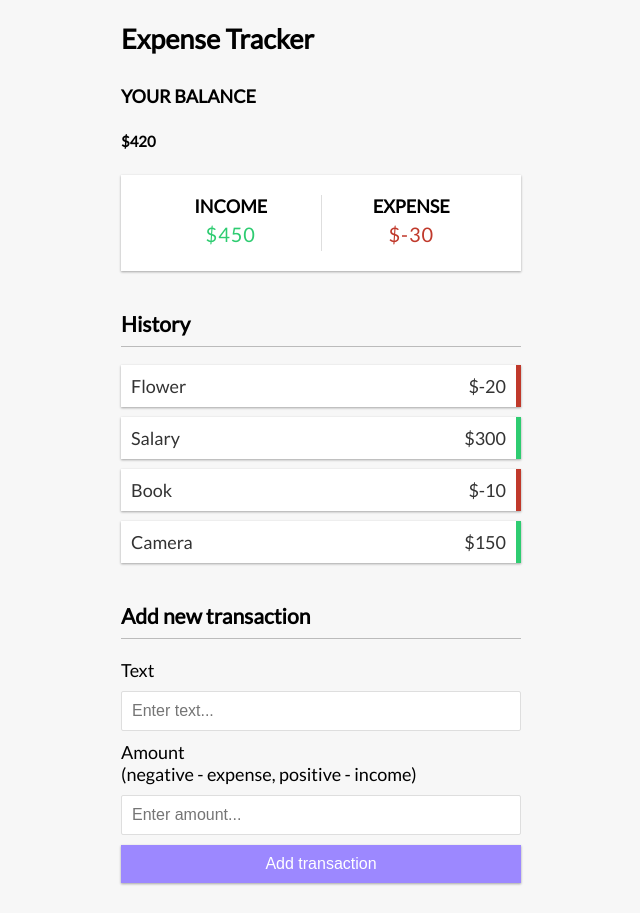
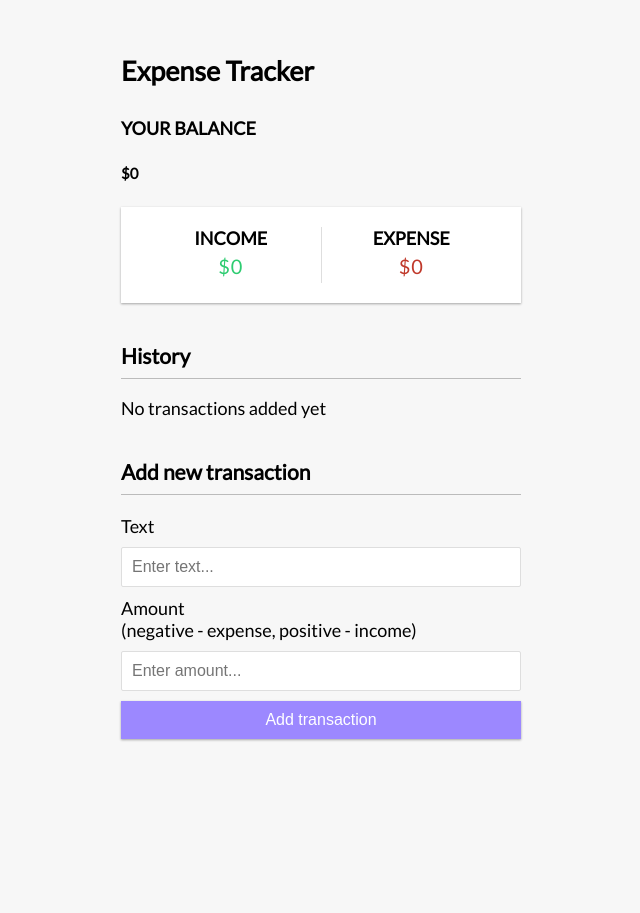
Before and after one commit to chaud1024/vue-expense_tracker, a Vue app: page / in a window 1280 px wide. Shown: the whole page, without its empty margins (319-959 px from the left). After the commit the page ends 800 px from the top, so only its background shows below. Built offline with nearby package versions, Linux system fonts and the light colour scheme.

Commit message:
add handleTransactionDelete function to deal with emit transactionDeleted, set localstorage

```diff
--- a/src/App.vue
+++ b/src/App.vue
@@ -1,5 +1,5 @@
 <script setup>
-import { ref, computed } from "vue";
+import { ref, computed, onMounted } from "vue";
 import { useToast } from "vue-toastification";
 
 import Header from "./components/Header.vue";
@@ -10,14 +10,17 @@ import AddTransaction from "./components/AddTransaction.vue";
 
 const toast = useToast();
 
-const dummyTransactions = [
-  { id: 1, text: "Flower", amount: -20 },
-  { id: 2, text: "Salary", amount: 300 },
-  { id: 3, text: "Book", amount: -10 },
-  { id: 4, text: "Camera", amount: 150 },
-];
+const transactionList = ref([]);
 
-const transactionList = ref(dummyTransactions);
+onMounted(() => {
+  const savedTransactionList = JSON.parse(
+    localStorage.getItem("transactionList"),
+  );
+
+  if (savedTransactionList) {
+    transactionList.value = savedTransactionList;
+  }
+});
 
 // Get Total
 const total = computed(() => {
@@ -46,6 +49,14 @@ const totalExpense = computed(() => {
     .toFixed(2);
 });
 
+// save item to localStorage
+const saveTransaction = () => {
+  localStorage.setItem(
+    "transactionList",
+    JSON.stringify(transactionList.value),
+  );
+};
+
 const handleTransactionSubmit = (transactionData) => {
   transactionList.value.push({
     id: generateUniqueId(),
@@ -53,13 +64,22 @@ const handleTransactionSubmit = (transactionData) => {
     amount: transactionData.amount,
   });
   // console.log(transactionData);
-
+  saveTransaction();
   toast.success("Transaction added successfully");
 };
 
 // Generate unique ID
 const generateUniqueId = () => {
   return Math.floor(Math.random() * 1000000);
+};
+
+const handleTransactionDelete = (id) => {
+  transactionList.value = transactionList.value.filter(
+    (transaction) => transaction.id !== id,
+  );
+  saveTransaction();
+
+  toast.success("Transaction deleted.");
 };
 </script>
 
@@ -68,7 +88,9 @@ const generateUniqueId = () => {
   <div class="container">
     <Balance :total="+total" />
     <IncomeExpense :income="+totalIncome" :expense="+totalExpense" />
-    <Transaction :transactionList="transactionList" />
+    <Transaction
+      :transactionList="transactionList"
+      @transactionDeleted="handleTransactionDelete" />
     <AddTransaction @transactionSubmit="handleTransactionSubmit" />
   </div>
 </template>
```
